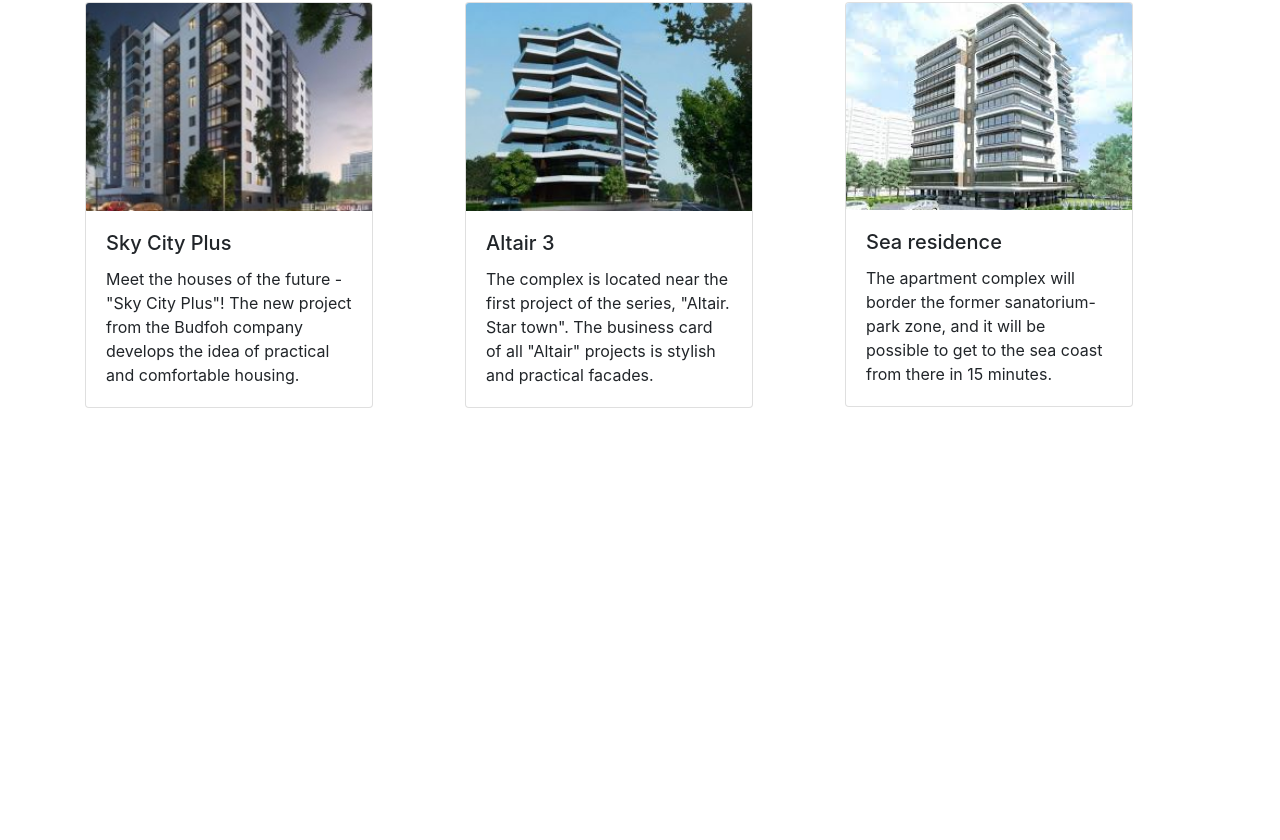
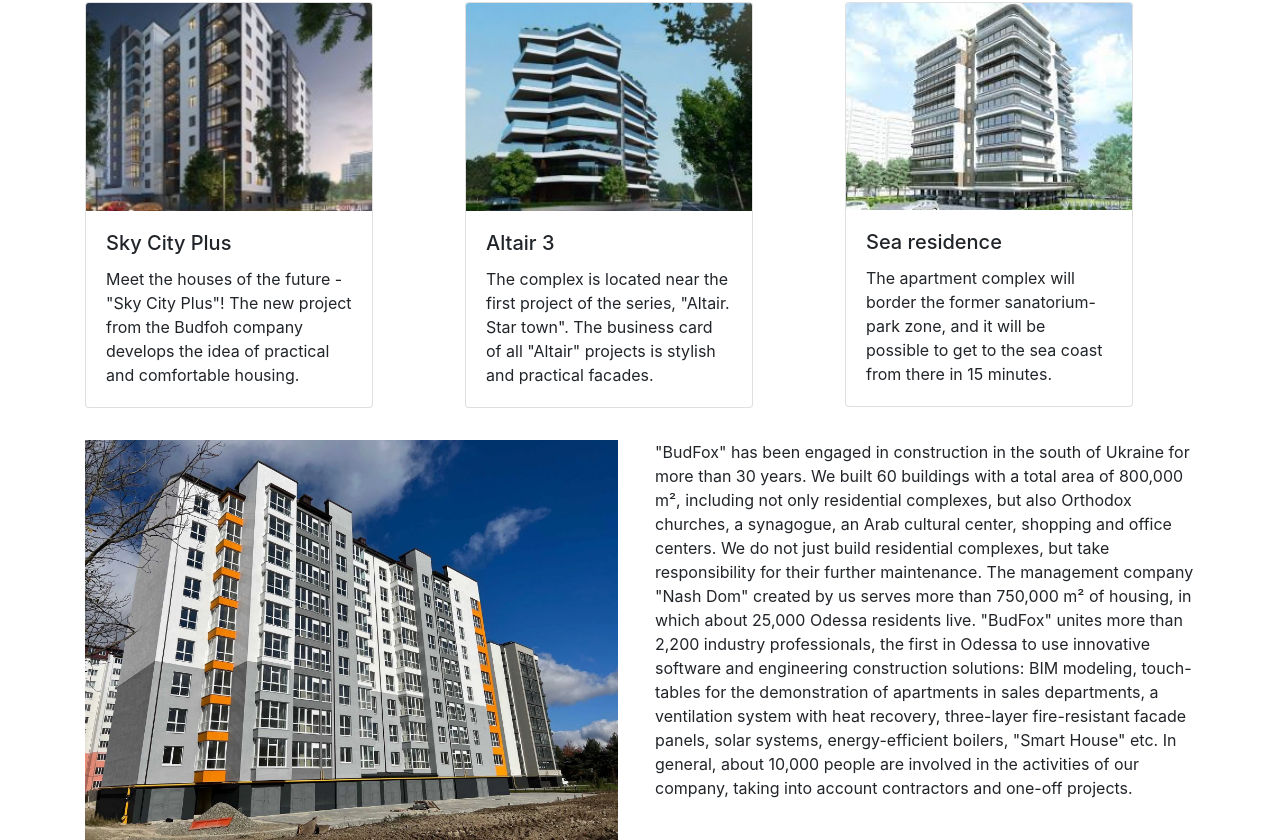
Before and after one commit to Oleg-pnu/construction-center-practik, a React (Create React App) app: page / in a window 1280 px wide. Shown: the part 632-1472 px from the top of the page. Before the commit the page ends 1072 px from the top, so only its background shows below. Built offline with nearby package versions, Linux system fonts and the light colour scheme.

Commit message:
#5 Static signature

```diff
--- a/src/Home.js
+++ b/src/Home.js
@@ -4,6 +4,8 @@ import { Container, Row, Col, Card, Button } from "react-bootstrap";
 import Static1 from './Assets/Static1.jpg';
 import Static2 from './Assets/Static2.jpg';
 import Static3 from './Assets/Static3.jpg';
+import House from './Assets/House.jpg';
+
 
 export const Home = () => (
 	<>
@@ -46,6 +48,28 @@ export const Home = () => (
 				</Col>
 			</Row>
 		</Container>
-
+		<Container>
+			<Row>
+				<Col mg={7}>
+					<img src={House} height={400} />
+				</Col>
+				<Col mg={5}>
+					<p>
+						"BudFox" has been engaged in construction in the south of Ukraine for more than 30 years.
+						We built 60 buildings with a total area of 800,000 m², including not only residential complexes,
+						but also Orthodox churches, a synagogue, an Arab cultural center, shopping and office centers.
+						We do not just build residential complexes, but take responsibility for their further maintenance.
+						The management company "Nash Dom" created by us serves more than 750,000 m² of housing,
+						in which about 25,000 Odessa residents live. "BudFox" unites more than 2,200 industry professionals,
+						the first in Odessa to use innovative software and engineering construction solutions: BIM modeling,
+						touch-tables for the demonstration of apartments in sales departments,
+						a ventilation system with heat recovery, three-layer fire-resistant facade panels,
+						solar systems, energy-efficient boilers, "Smart House" etc. In general,
+						about 10,000 people are involved in the activities of our company,
+						taking into account contractors and one-off projects.
+					</p>
+				</Col>
+			</Row>
+		</Container>
 	</>
 )
```
Also changed, not shown: src/Assets/House.jpg (added).
